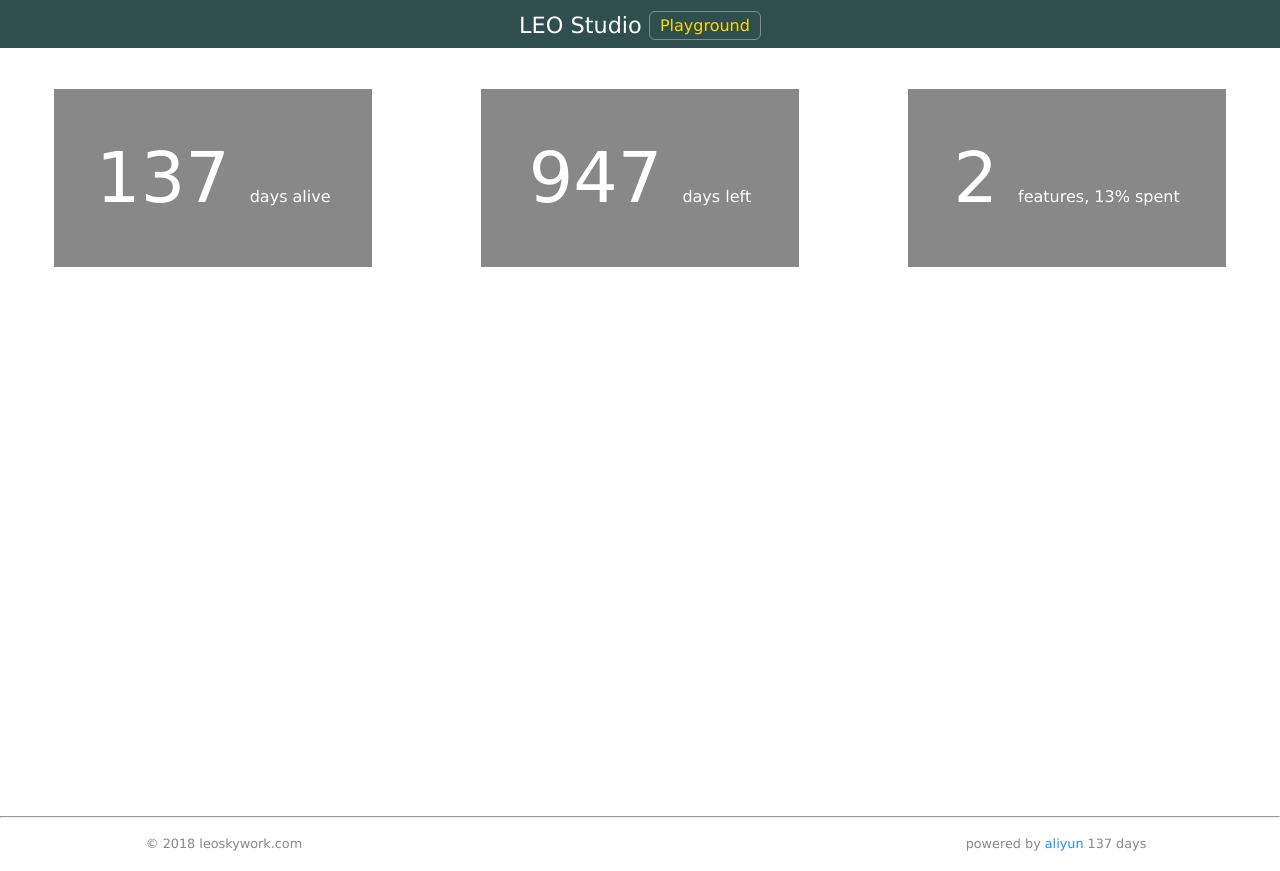
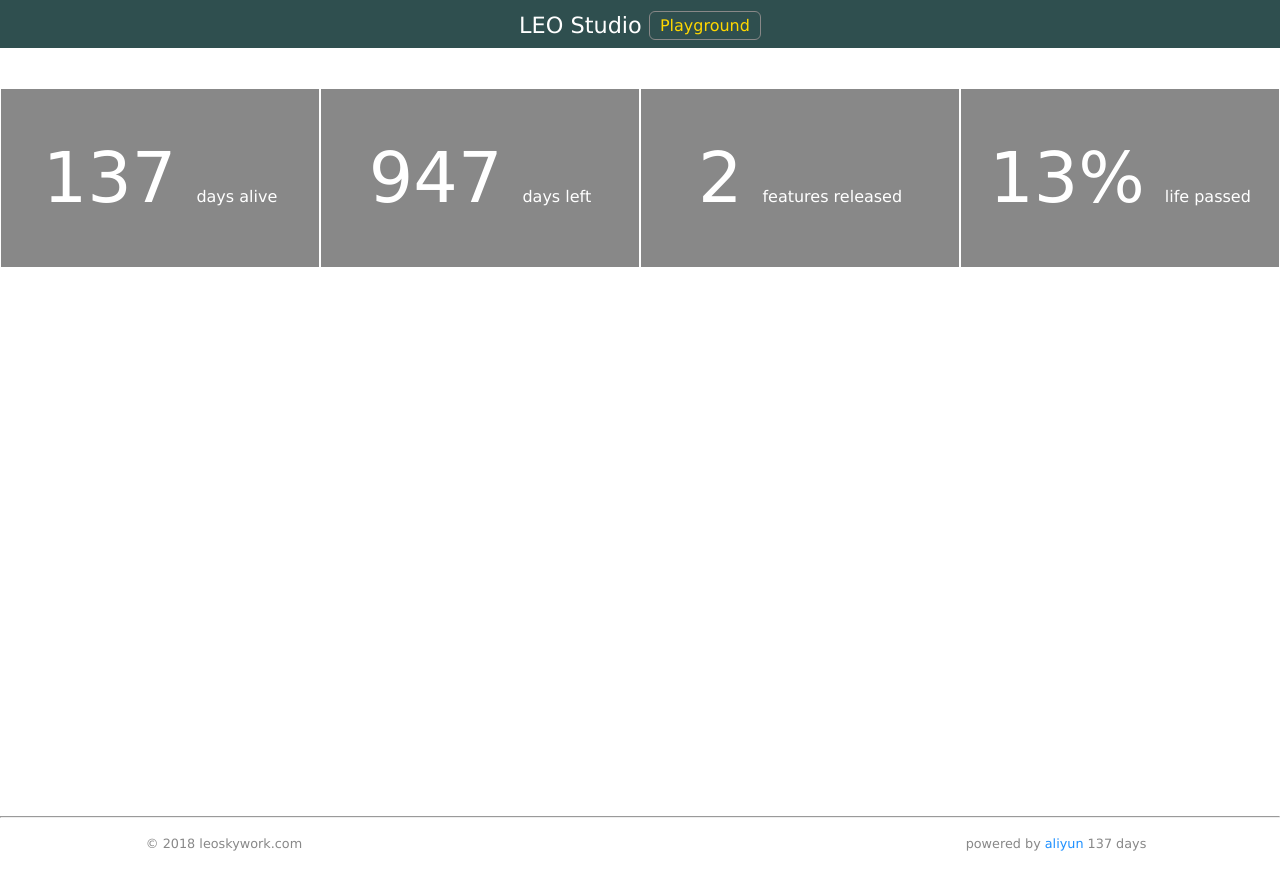
Before and after one commit to leoskywork/playgroundweb, a plain HTML site: page index.html in a window 1280 px wide. Drawn offline with Linux system fonts and the light colour scheme; no server answers.

Commit message:
add forth card

```diff
--- a/index.html
+++ b/index.html
@@ -30,7 +30,10 @@
                 <!-- features (partially) implemented -->
                 <!-- home page -->
                 <!-- playground -->
-                <strong>2</strong><span>features</span><span id="card-live-percent"></span>
+                <strong>2</strong><span>features released</span>
+            </div>
+            <div class="fixed-card">
+                <strong id="card-live-percent"></strong><span>life passed</span>
             </div>
         </div>
 	</div>
--- a/script/play.js
+++ b/script/play.js
@@ -16,10 +16,10 @@ function main () {
     function initCards () {
         let liveDays = getLiveTimeLocally();
         let remainingDays = getRemainingTimeLocally();
-        let livePercent = remainingDays > 0 ? Math.round(liveDays/(liveDays+remainingDays)*100)/100 : 1;
+        let livePercent = remainingDays > 0 ? Math.ceil(liveDays/(liveDays+remainingDays)*100)/100 : 1;
         document.getElementById('card-live-days').innerText = liveDays.toString();
         document.getElementById('card-remaining-days').innerText = remainingDays.toString();
-        document.getElementById('card-live-percent').innerText = `, ${(livePercent*100)}% spent`;
+        document.getElementById('card-live-percent').innerText = `${(livePercent*100)}%`;
 
         setTimeout(() => {
             initCards();
--- a/style/play.css
+++ b/style/play.css
@@ -55,9 +55,10 @@
 
 @media(max-width: 960px) {
     /* fixme: need this only when there is one view in the main body */
-    .fixed-card:last-of-type {
+    /* should do this when only one card per row, if there are two cars, they will mis-align */
+   /*  .fixed-card:last-of-type {
         margin-bottom: 0;
-    }
+    } */
 }
 
 .fixed-card strong{
```
Also changed, not shown: 1 other file.
